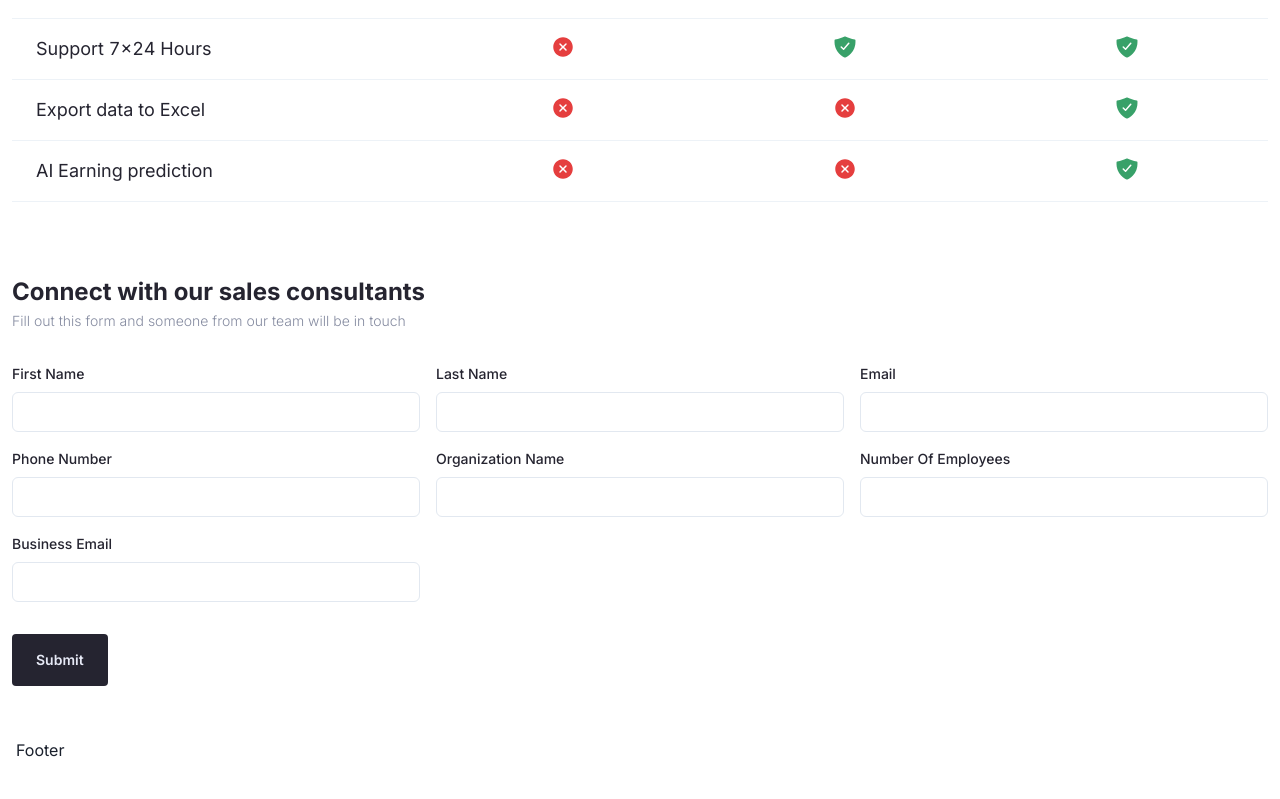
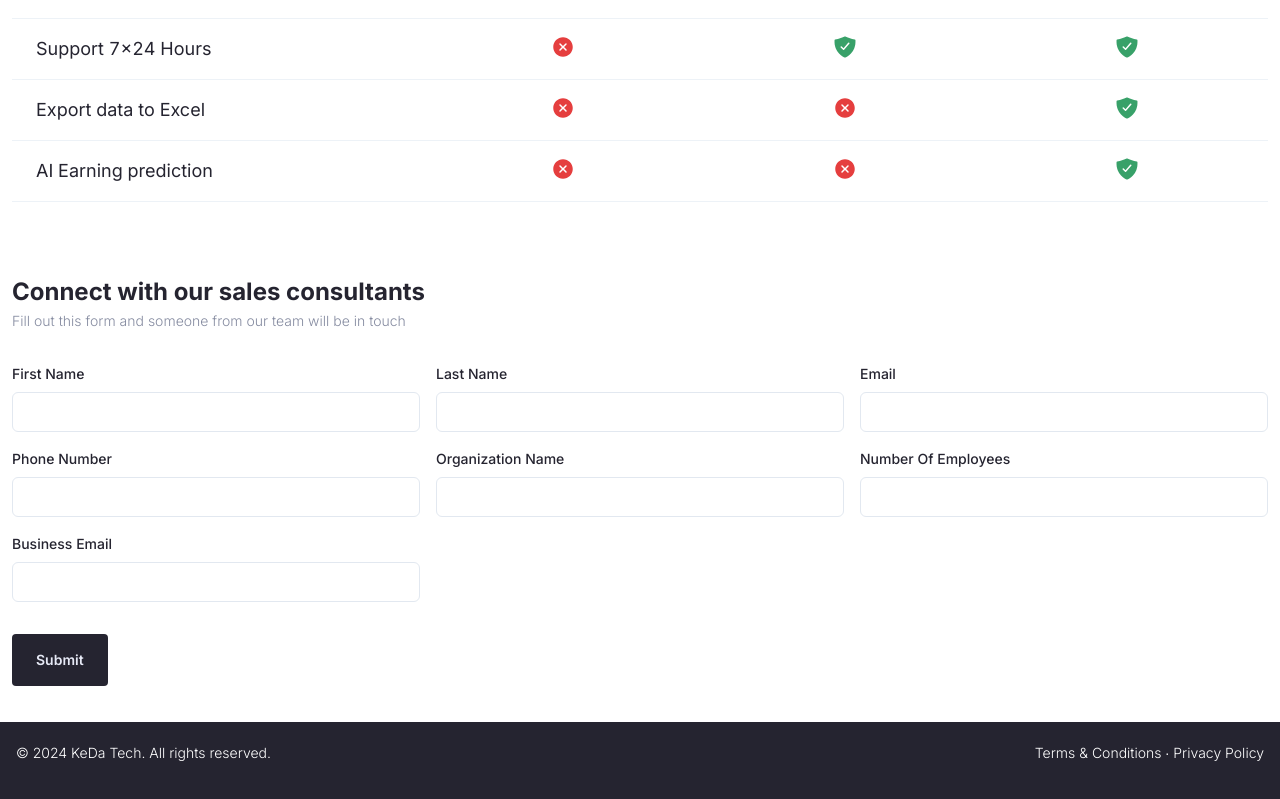
Before and after one commit to harleykwen/kedatech-test-landing-page, a React (Vite) app: page / in a window 1280 px wide. Shown: the part 1688-2487 px from the top of the page. Before the commit the page ends 2466 px from the top, so only its background shows below. Built offline with nearby package versions, Linux system fonts and the light colour scheme.

Commit message:
slicing footer component

```diff
--- a/src/components/Footer.tsx
+++ b/src/components/Footer.tsx
@@ -1,10 +1,27 @@
 import React from 'react'
-import { Flex } from '@chakra-ui/react'
+import { Container, Flex, Text } from '@chakra-ui/react'
 
 const Footer: React.FC = () => {
     return (
-        <Flex padding='1rem'>
-            Footer
+        <Flex backgroundColor='#252430'>
+            <Container
+                paddingTop='20px'
+                paddingBottom='60px'
+                maxWidth='container.xl'
+            >
+                <Flex alignItems='center' justifyContent='space-between'>
+                    <Text
+                        color='white'
+                        fontWeight='300'
+                        fontSize='14px'
+                    >© 2024 KeDa Tech. All rights reserved.</Text>
+                    <Text
+                        color='white'
+                        fontWeight='300'
+                        fontSize='14px'
+                    >Terms & Conditions ∙ Privacy Policy</Text>
+                </Flex>
+            </Container>
         </Flex>
     )
 }
```
